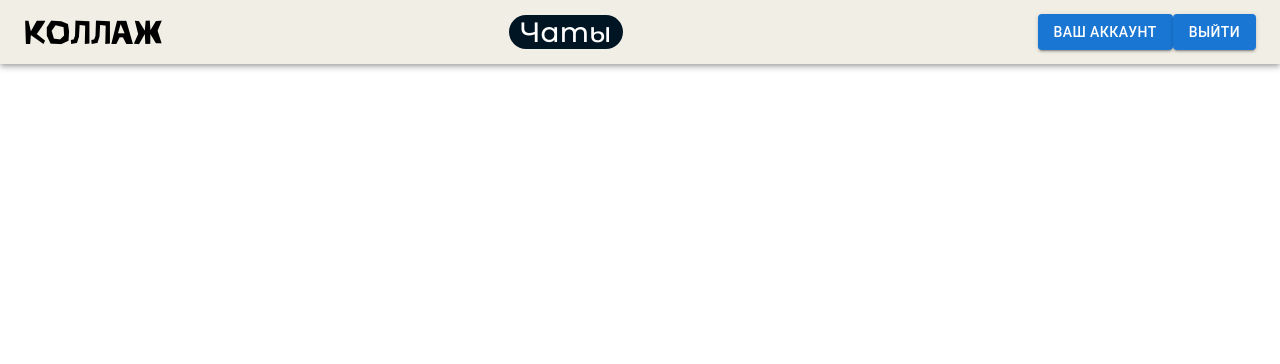
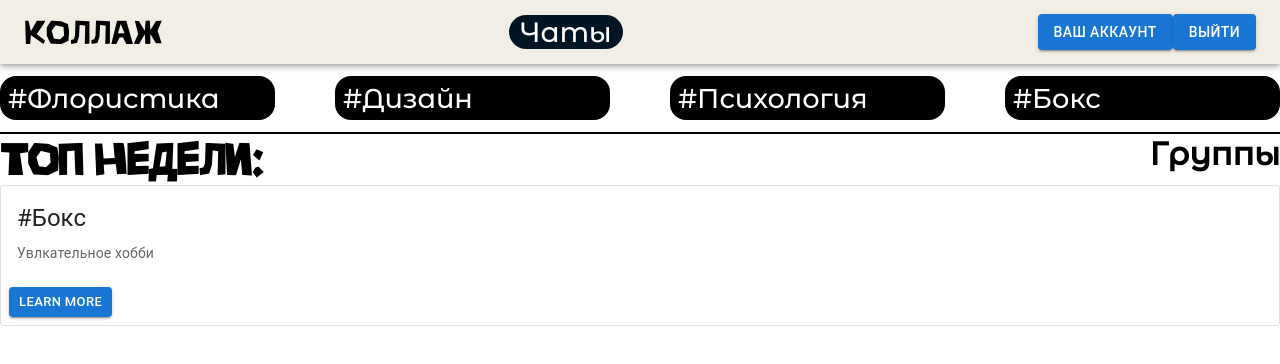
Before and after one commit to vadim36/TulaHack23-2-, a React (Create React App) app: page / in a window 1280 px wide. Shown: the top 364 px of the page. Built offline with nearby package versions, Linux system fonts and the light colour scheme.

Commit message:
almost made feed

```diff
--- a/package.json
+++ b/package.json
@@ -10,6 +10,7 @@
     "@testing-library/jest-dom": "^5.17.0",
     "@testing-library/react": "^13.4.0",
     "@testing-library/user-event": "^13.5.0",
+    "axios": "^1.5.1",
     "eslint": "^8.52.0",
     "firebase": "^10.5.0",
     "react": "^18.2.0",
@@ -18,6 +19,7 @@
     "react-router-dom": "^6.17.0",
     "react-scripts": "5.0.1",
     "sass": "^1.69.4",
+    "swiper": "^10.3.1",
     "web-vitals": "^2.1.4"
   },
   "scripts": {
--- a/src/App.js
+++ b/src/App.js
@@ -20,6 +20,13 @@ function App() {
   const [sortedChatsArray, setSortedChatsArray] = useState(null);
   const [currentChatId, setCurrentChatId] = useState(null);
   const [currentChatInfo, setCurrentChatInfo] = useState(null);
+  const [weekHashTags, setWeekHashTags] = useState([
+    {id: 1, body: '#Флористика'},
+    {id: 2, body: '#Дизайн'},
+    {id: 3, body: '#Психология'},
+    {id: 4, body: '#Бокс'},
+    {id: 5, body: '#Рисование'}
+  ]);
 
   function deleteChat(deletingChatId) {
     if (deletingChatId === currentChatId) {
@@ -66,7 +73,7 @@ function App() {
       <Header auth={isAuth}/>
 
       <Routes>
-        <Route path='/' element={<FeedPage/>}/>
+        <Route path='/' element={<FeedPage tags={weekHashTags}/>}/>
         <Route path='/chats' element={
           <ChatsPage
             chatsArray={chatsArray}
--- a/src/pages/Feed/FeedPage.jsx
+++ b/src/pages/Feed/FeedPage.jsx
@@ -1,9 +1,59 @@
 import React from 'react'
+import {Swiper, SwiperSlide} from 'swiper/react';
+import 'swiper/css';
+import styles from './FeedPage.module.scss';
 
-export default function FeedPage() {
+import {Card, CardMedia, CardContent, Typography, CardActions, Button} from '@mui/material'
+import axios from 'axios';
+
+export default function FeedPage(props) {
+
+    function getRandomTopics() {
+        const randomTopics = [];
+        for (let index = 0; index < 2; index++) {
+            randomTopics[index] =
+                props.tags[Math.floor(Math.random() * props.tags.length)]
+        }
+        return randomTopics;
+    }
+
     return (
-        <section aria-label='for best topics'>
-
-        </section>
+        <React.Fragment>
+            <section aria-label='for best topics'>
+             <Swiper
+               spaceBetween={60}
+               slidesPerView={4}
+               style={{borderBottom: '2px solid #000'}}
+             >
+                {props.tags.map((tag) =>
+                    <SwiperSlide className={styles.tag} key={tag.id}>{tag.body}</SwiperSlide>)}
+             </Swiper>
+            </section>
+            <section aria-label='for week best'>
+                    <h2 className={styles.title}>Топ недели:</h2>
+                    <strong style={{display: 'inline', fontSize: '2rem', float: 'right'}}>Группы</strong>
+                    <Swiper
+                        spaceBetween={20}
+                        slidesPerView={1}
+                    >
+                        {getRandomTopics().map((topic) =>
+                            <SwiperSlide key={topic.id}>
+                                <Card variant='outlined'>
+                                  <CardContent>
+                                    <Typography gutterBottom variant="h5" component="div">
+                                      {topic.body}
+                                    </Typography>
+                                    <Typography variant="body2" color="text.secondary">
+                                      Увлкательное хобби
+                                    </Typography>
+                                  </CardContent>
+                                  <CardActions>
+                                    <Button variant='contained' size="small">Learn More</Button>
+                                  </CardActions>
+                                </Card>
+                            </SwiperSlide>)}
+                    </Swiper>
+            </section>
+        </React.Fragment>
     )
 }
--- /dev/null
+++ b/src/pages/Feed/FeedPage.module.scss
@@ -0,0 +1,16 @@
+.tag {
+    user-select: none;
+    cursor: grab;
+    font-size: 1.7rem;
+    background: #000;
+    color: #fff;
+    border-radius: 1rem;
+    padding: .35rem .5rem;
+    margin: .75rem 0;
+}
+
+.title {
+    font-family: 'ZeroCool';
+    font-size: 2.75rem;
+    display: inline;
+}
```
Also changed, not shown: 1 other file (tests, documents, lock files or other folders).
